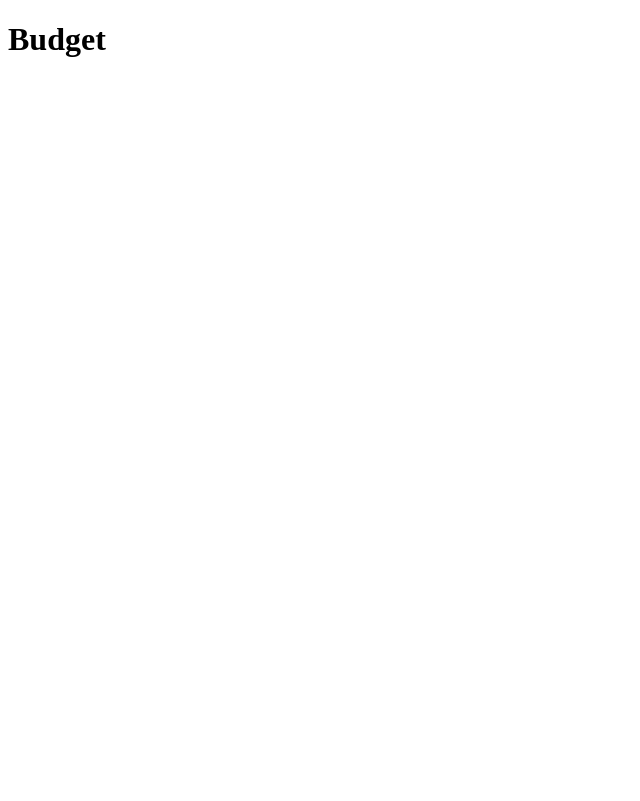
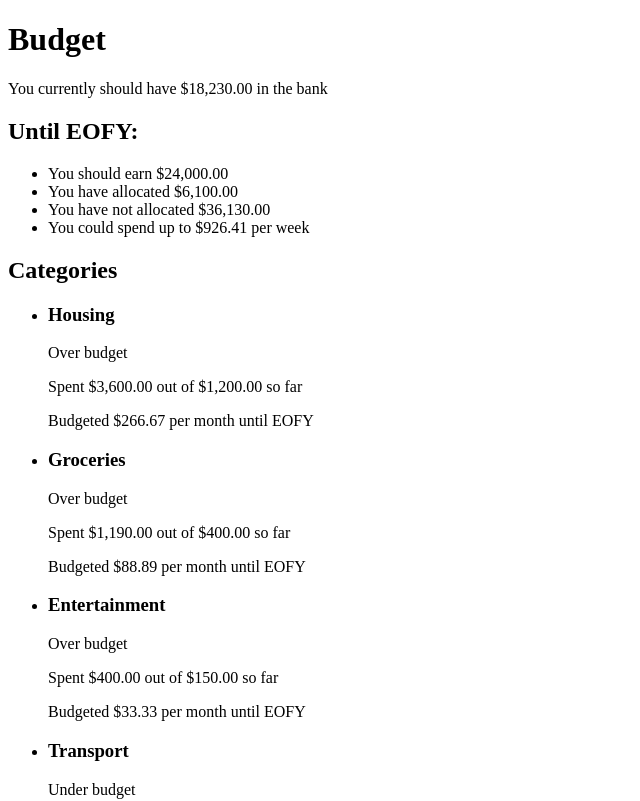
Before and after one commit to benschem/budget, a React (Vite) app: page / in a window 1280 px wide. Shown: the top 801 px of the page, without its empty margins (0-640 px from the left). Built offline with nearby package versions, Linux system fonts and the light colour scheme.

Commit message:
feat: simple helpers to get data from dummy json file

```diff
--- /dev/null
+++ b/public/budgetData.json
@@ -0,0 +1,57 @@
+{
+  "startingBalance": 7500,
+  "incomes": [
+    { "id": 1, "amount": 4000, "date": "2025-09-01", "source": "Salary" },
+    { "id": 2, "amount": 4000, "date": "2025-10-01", "source": "Salary" },
+    { "id": 3, "amount": 4000, "date": "2025-11-01", "source": "Salary" },
+    { "id": 4, "amount": 4000, "date": "2025-12-01", "source": "Salary" }
+  ],
+  "expenses": [
+    { "id": 1, "amount": 1200, "date": "2025-09-03", "categoryId": 1, "notes": "Rent" },
+    { "id": 2, "amount": 380, "date": "2025-09-10", "categoryId": 2, "notes": "Groceries" },
+    { "id": 3, "amount": 150, "date": "2025-09-15", "categoryId": 3, "notes": "Concert" },
+    { "id": 4, "amount": 1200, "date": "2025-10-03", "categoryId": 1 },
+    { "id": 5, "amount": 420, "date": "2025-10-11", "categoryId": 2 },
+    { "id": 6, "amount": 80, "date": "2025-10-20", "categoryId": 4, "notes": "Fuel" },
+    { "id": 7, "amount": 1200, "date": "2025-11-03", "categoryId": 1 },
+    { "id": 8, "amount": 390, "date": "2025-11-09", "categoryId": 2 },
+    { "id": 9, "amount": 250, "date": "2025-11-14", "categoryId": 3, "notes": "Comedy show" }
+  ],
+  "projectedIncomes": [
+    { "id": 5, "amount": 4000, "date": "2026-01-01", "source": "Salary" },
+    { "id": 6, "amount": 4000, "date": "2026-02-01", "source": "Salary" },
+    { "id": 7, "amount": 4000, "date": "2026-03-01", "source": "Salary" },
+    { "id": 8, "amount": 4000, "date": "2026-04-01", "source": "Salary" },
+    { "id": 9, "amount": 4000, "date": "2026-05-01", "source": "Salary" },
+    { "id": 10, "amount": 4000, "date": "2026-06-01", "source": "Salary" }
+  ],
+  "budgetedExpenses": [
+    { "id": 1, "amount": 1200, "date": "2025-09-01", "categoryId": 1, "notes": "Rent" },
+    { "id": 2, "amount": 400, "date": "2025-09-01", "categoryId": 2, "notes": "Groceries" },
+    { "id": 3, "amount": 100, "date": "2025-09-01", "categoryId": 4, "notes": "Transport" },
+    { "id": 4, "amount": 150, "date": "2025-09-01", "categoryId": 3, "notes": "Entertainment" },
+
+    { "id": 5, "amount": 1200, "date": "2025-10-01", "categoryId": 1 },
+    { "id": 6, "amount": 400, "date": "2025-10-01", "categoryId": 2 },
+    { "id": 7, "amount": 100, "date": "2025-10-01", "categoryId": 4 },
+    { "id": 8, "amount": 150, "date": "2025-10-01", "categoryId": 3 },
+
+    { "id": 9, "amount": 1200, "date": "2025-11-01", "categoryId": 1 },
+    { "id": 10, "amount": 400, "date": "2025-11-01", "categoryId": 2 },
+    { "id": 11, "amount": 100, "date": "2025-11-01", "categoryId": 4 },
+    { "id": 12, "amount": 150, "date": "2025-11-01", "categoryId": 3 },
+
+    { "id": 13, "amount": 600, "date": "2025-09-01", "categoryId": 5, "notes": "Savings" },
+    { "id": 14, "amount": 600, "date": "2025-10-01", "categoryId": 5, "notes": "Savings" },
+    { "id": 15, "amount": 600, "date": "2025-11-01", "categoryId": 5, "notes": "Savings" },
+    { "id": 15, "amount": 600, "date": "2025-12-01", "categoryId": 5, "notes": "Savings" },
+    { "id": 15, "amount": 600, "date": "2026-01-01", "categoryId": 5, "notes": "Savings" }
+  ],
+  "categories": [
+    { "id": 1, "name": "Housing" },
+    { "id": 2, "name": "Groceries" },
+    { "id": 3, "name": "Entertainment" },
+    { "id": 4, "name": "Transport" },
+    { "id": 5, "name": "Savings" }
+  ]
+}
--- a/src/App.tsx
+++ b/src/App.tsx
@@ -1,9 +1,89 @@
+import {
+  loadBudgetData,
+  calculateBalance,
+  calculateProjectedIncome,
+  calculateBudgetedExpenses,
+  calculateAvailableToSpend,
+  calculateTotalSpendPerCategory,
+  calculatePastProjectedSpendPerCategory,
+  calculateFutureProjectedSpendPerCategoryPerMonth,
+} from './lib/budgetHelpers';
 
+const budgetData = await loadBudgetData('budgetData.json');
+const balance = calculateBalance(budgetData).toLocaleString('en', {
+  minimumFractionDigits: 2,
+  maximumFractionDigits: 2,
+});
+const projectedIncome = calculateProjectedIncome(budgetData.projectedIncomes).toLocaleString('en', {
+  minimumFractionDigits: 2,
+  maximumFractionDigits: 2,
+});
+const allocated = calculateBudgetedExpenses(budgetData.budgetedExpenses).toLocaleString('en', {
+  minimumFractionDigits: 2,
+  maximumFractionDigits: 2,
+});
+const unallocated = calculateAvailableToSpend(budgetData).toLocaleString('en', {
+  minimumFractionDigits: 2,
+  maximumFractionDigits: 2,
+});
+const weeksUntilEofy = 39;
+const weeklySpend = (calculateAvailableToSpend(budgetData) / weeksUntilEofy).toLocaleString('en', {
+  minimumFractionDigits: 2,
+  maximumFractionDigits: 2,
+});
 
 export default function App() {
   return (
     <div>
       <h1>Budget</h1>
+      <p>You currently should have ${balance} in the bank</p>
+      <h2>Until EOFY:</h2>
+      <ul>
+        <li>You should earn ${projectedIncome}</li>
+        <li>You have allocated ${allocated}</li>
+        <li>You have not allocated ${unallocated}</li>
+        <li>You could spend up to ${weeklySpend} per week</li>
+      </ul>
+
+      <h2>Categories</h2>
+      <ul>
+        {budgetData.categories.map((category) => {
+          const pastProjectedSpend = calculatePastProjectedSpendPerCategory(budgetData, category);
+          const totalSpend = calculateTotalSpendPerCategory(budgetData, category);
+          const futureProjectedSpendPerMonth = calculateFutureProjectedSpendPerCategoryPerMonth(
+            budgetData,
+            category,
+          );
+
+          return (
+            <li key={category.id}>
+              <h3>{category.name}</h3>
+              <p>{totalSpend > pastProjectedSpend ? 'Over' : 'Under'} budget</p>
+              <p>
+                Spent $
+                {totalSpend.toLocaleString('en', {
+                  minimumFractionDigits: 2,
+                  maximumFractionDigits: 2,
+                })}{' '}
+                out of $
+                {pastProjectedSpend.toLocaleString('en', {
+                  minimumFractionDigits: 2,
+                  maximumFractionDigits: 2,
+                })}{' '}
+                so far
+              </p>
+              <p>
+                Budgeted $
+                {futureProjectedSpendPerMonth.toLocaleString('en', {
+                  minimumFractionDigits: 2,
+                  maximumFractionDigits: 2,
+                })}{' '}
+                per month until EOFY
+              </p>
+            </li>
+          );
+        })}
+      </ul>
     </div>
   );
 }
--- /dev/null
+++ b/src/lib/budgetHelpers.ts
@@ -0,0 +1,111 @@
+import fetchJson from '../utils/fetchJson';
+import type {
+  BudgetData,
+  Category,
+  Income,
+  Expense,
+  ProjectedIncome,
+  BudgetedExpense,
+} from '../types';
+
+export async function loadBudgetData(path: string): Promise<BudgetData> {
+  return fetchJson<BudgetData>(path);
+}
+
+export function calculateTotalSpent(expenses: Expense[]) {
+  const total = expenses.reduce((acc: number, expense: Expense) => acc + expense.amount, 0);
+  return total;
+}
+
+export function calculateTotalIncomeReceived(incomes: Income[]) {
+  const total = incomes.reduce((acc: number, income: Income) => acc + income.amount, 0);
+  return total;
+}
+
+export function calculateBalance(data: BudgetData) {
+  const totalSpent = calculateTotalSpent(data.expenses);
+  const totalReceived = calculateTotalIncomeReceived(data.incomes);
+  const balance = data.startingBalance - totalSpent + totalReceived;
+  return balance;
+}
+
+export function calculateProjectedIncome(projectedIncomes: ProjectedIncome[]) {
+  let total = 0;
+  projectedIncomes.forEach((projected) => {
+    const today = new Date();
+    today.setHours(0, 0, 0, 0);
+    const expectedDate = new Date(projected.date);
+    const endOfFinancialYear = new Date('2026-07-01');
+    if (expectedDate > today && expectedDate < endOfFinancialYear) {
+      total += projected.amount;
+    }
+  });
+  return total;
+}
+
+export function calculateBudgetedExpenses(budgetedExpenses: BudgetedExpense[]) {
+  let total = 0;
+  budgetedExpenses.forEach((projected) => {
+    const today = new Date();
+    today.setHours(0, 0, 0, 0);
+    const expectedDate = new Date(projected.date);
+    const endOfFinancialYear = new Date('2026-07-01');
+    if (expectedDate > today && expectedDate < endOfFinancialYear) {
+      total += projected.amount;
+    }
+  });
+  return total;
+}
+
+export function calculateAvailableToSpend(data: BudgetData) {
+  const current = calculateBalance(data);
+  const comingIn = calculateProjectedIncome(data.projectedIncomes);
+  const goingOut = calculateBudgetedExpenses(data.budgetedExpenses);
+  const available = current + comingIn - goingOut;
+  return available;
+}
+
+export function calculateTotalSpendPerCategory(data: BudgetData, category: Category) {
+  let total = 0;
+  data.expenses.forEach((expense) => {
+    if (expense.categoryId === category.id) {
+      total += expense.amount;
+    }
+  });
+  return total;
+}
+
+export function calculatePastProjectedSpendPerCategory(data: BudgetData, category: Category) {
+  let total = 0;
+  data.budgetedExpenses.forEach((budgetedExpense) => {
+    const today = new Date();
+    today.setHours(0, 0, 0, 0);
+    const expectedDate = new Date(budgetedExpense.date);
+    if (budgetedExpense.categoryId === category.id && expectedDate <= today) {
+      total += budgetedExpense.amount;
+    }
+  });
+  return total;
+}
+
+export function calculateFutureProjectedSpendPerCategoryPerMonth(
+  data: BudgetData,
+  category: Category,
+) {
+  let total = 0;
+  data.budgetedExpenses.forEach((budgetedExpense) => {
+    const today = new Date();
+    today.setHours(0, 0, 0, 0);
+    const endOfFinancialYear = new Date('2026-07-01');
+    const expectedDate = new Date(budgetedExpense.date);
+    if (
+      budgetedExpense.categoryId === category.id &&
+      expectedDate > today &&
+      expectedDate < endOfFinancialYear
+    ) {
+      total += budgetedExpense.amount;
+    }
+  });
+  const monthsBetweenNowAndEndOfFinancialYear = 9;
+  return total / monthsBetweenNowAndEndOfFinancialYear;
+}
--- /dev/null
+++ b/src/utils/fetchJson.ts
@@ -0,0 +1,7 @@
+export default async function fetchJson<GivenType>(url: string): Promise<GivenType> {
+  const response = await fetch(url);
+  if (!response.ok) {
+    throw new Error(`Failed to fetch ${url}: ${response.status}`);
+  }
+  return (await response.json()) as GivenType;
+}
```
